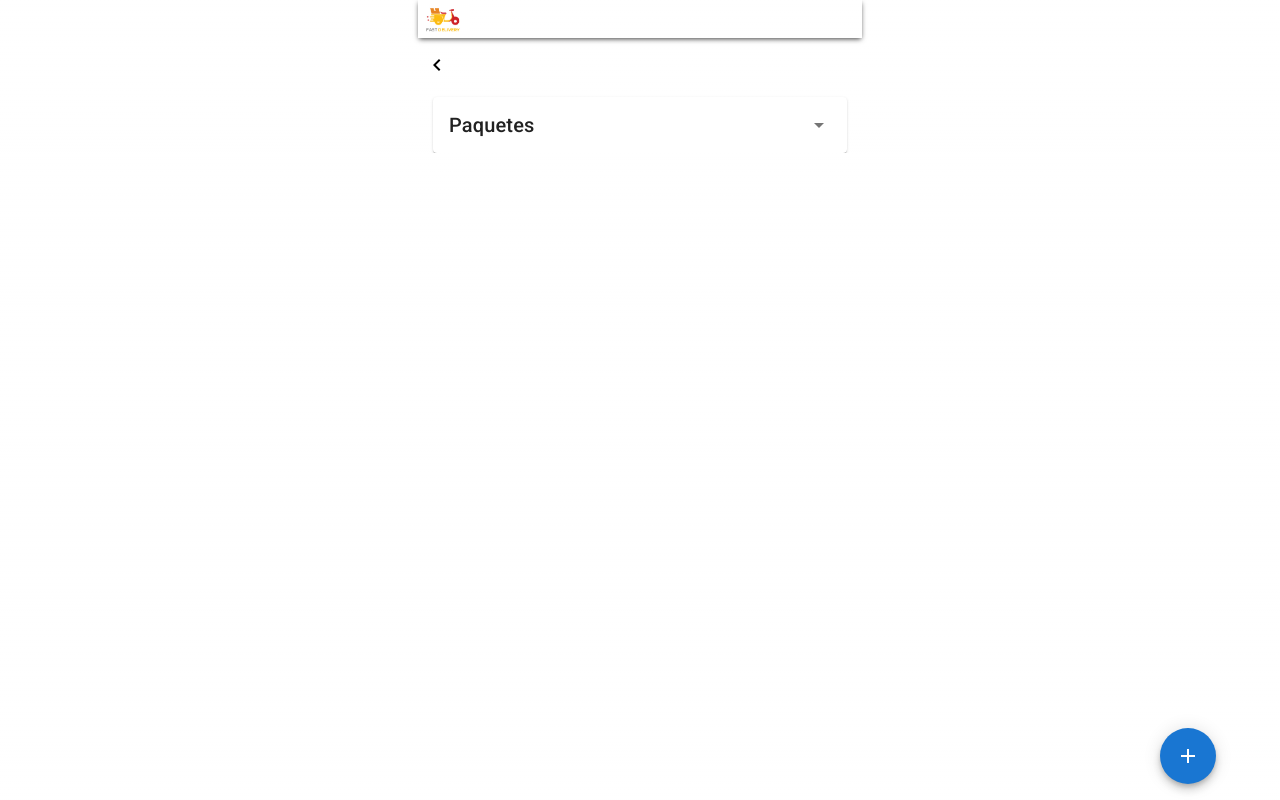
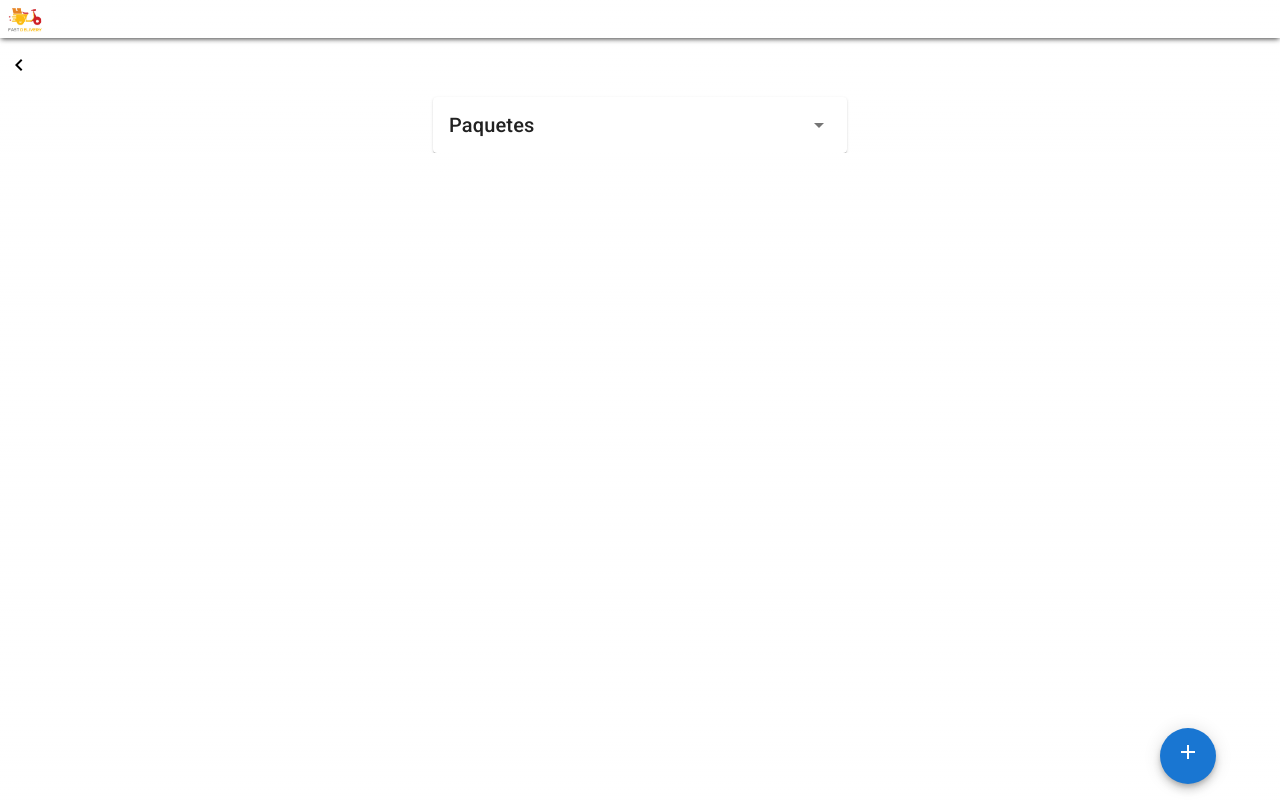
Before and after one commit to MatiasNasif/Fast-delivery, a Next.js app in the folder client/: page /views/manage-packages in a window 1280 px wide. Built offline with nearby package versions, Linux system fonts and the light colour scheme.

Commit message:
refactor: add links in all views

```diff
--- a/client/src/pages/views/add-package.tsx
+++ b/client/src/pages/views/add-package.tsx
@@ -1,4 +1,5 @@
 import ArrowApp from '@/commons/arrowApp';
+import React from 'react';
 import Header from '@/commons/header';
 import {
   Typography,
@@ -14,6 +15,7 @@ import AddIcon from '@mui/icons-material/Add';
 import RemoveIcon from '@mui/icons-material/Remove';
 import { useState } from 'react';
 import ButtonApp from '@/commons/buttonApp';
+import Link from 'next/link';
 
 const AddPackage = () => {
   const [count, setCount] = useState(0);
@@ -32,7 +34,9 @@ const AddPackage = () => {
       <Header />
       <Container maxWidth={'xs'}>
         <Box className={styles.arrow}>
-          <ArrowApp />
+          <Link href={'/views/manage-packages'}>
+            <ArrowApp />
+          </Link>
         </Box>
         <Box>
           <Typography variant="h6" className={styles.wordAdd}>
--- a/client/src/pages/views/current-distribution.tsx
+++ b/client/src/pages/views/current-distribution.tsx
@@ -13,7 +13,7 @@ import {
   Typography,
 } from '@mui/material';
 import ArrowApp from '@/commons/arrowApp';
-import Header from '@/commons/header';
+import Header from '/@/commons/header';
 
 export default function CurrentDistribution() {
   return (
--- a/client/src/pages/views/delivery-man-details.tsx
+++ b/client/src/pages/views/delivery-man-details.tsx
@@ -12,6 +12,7 @@ import imageAvatar from '../../assets/avatar1.jpeg';
 import Switch from '@mui/material/Switch';
 import ArrowDropDownIcon from '@mui/icons-material/ArrowDropDown';
 import SwitchOnOff from '../../utils/switchOnOff';
+import Link from 'next/link';
 
 const DeliveryManDetails = () => {
   const [deliveryMans, setDeliveryMans] = useState<DeliveryMan[]>([]);
@@ -52,7 +53,9 @@ const DeliveryManDetails = () => {
   return (
     <>
       <Header />
-      <ArrowApp />
+      <Link href={'/views/manage-delivery-man'}>
+        <ArrowApp />
+      </Link>
       <Container className={styles.container_all}>
         <Box className={styles.container_grid}>
           {deliveryMans?.map((deliveryMan: any, i: number) => (
--- a/client/src/pages/views/manage-packages.tsx
+++ b/client/src/pages/views/manage-packages.tsx
@@ -3,6 +3,7 @@ import ArrowDropDownIcon from '@mui/icons-material/ArrowDropDown';
 import AddIcon from '@mui/icons-material/Add';
 import Header from '../../commons/header';
 import Card from '../../commons/card';
+import React from 'react';
 import Link from 'next/link';
 import ArrowApp from '@/commons/arrowApp';
 import styles from '../../styles/Manage-packages.module.css';
@@ -23,12 +24,12 @@ export default function ManagePackages() {
   let countPackages = packages.length;
 
   return (
-    <main>
+    <>
+      <Header />
+      <Link href={'/views/manage-schedule'}>
+        <ArrowApp />
+      </Link>
       <Container maxWidth="xs" disableGutters={true}>
-        <Header />
-        <Link href={'/views/manage-schedule'}>
-          <ArrowApp />
-        </Link>
         <Box className={styles.box}>
           <Accordion>
             <AccordionSummary
@@ -52,10 +53,12 @@ export default function ManagePackages() {
         </Box>
         <Box className={styles.addIconContainer}>
           <Fab color="primary" aria-label="add">
-            <AddIcon />
+            <Link href={'/views/add-package'}>
+              <AddIcon />
+            </Link>
           </Fab>
         </Box>
       </Container>
-    </main>
+    </>
   );
 }
--- a/client/src/utils/switchOnOff.tsx
+++ b/client/src/utils/switchOnOff.tsx
@@ -1,7 +1,7 @@
 import React, { useState } from 'react';
 import { Typography } from '@mui/material';
 import Brightness1Icon from '@mui/icons-material/Brightness1';
-import styles from '../styles/switchOnOff.module.css';
+import styles from '../styles/SwitchOnOff.module.css';
 
 const SwitchOnOff = ({ checked }: { checked: boolean }) => {
   return (
```
Also changed, not shown: client/src/pages/views/manage-delivery-man.tsx (+9 -8 lines), client/src/pages/views/manage-schedule.tsx (+5 -3 lines), client/src/commons/arrowApp.tsx (renamed from client/src/commons/ArrowApp.tsx), client/src/commons/buttonApp.tsx (renamed from client/src/commons/ButtonApp.tsx).
